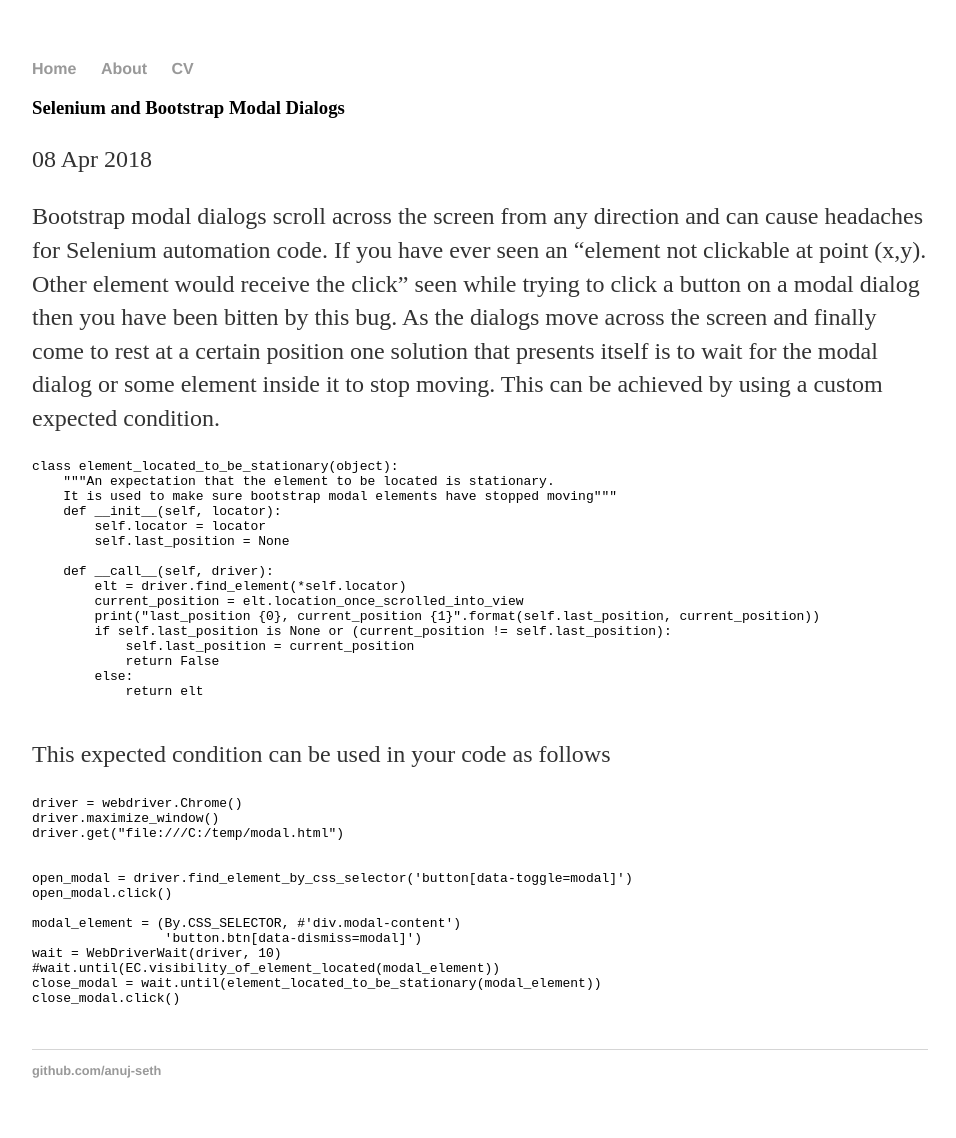
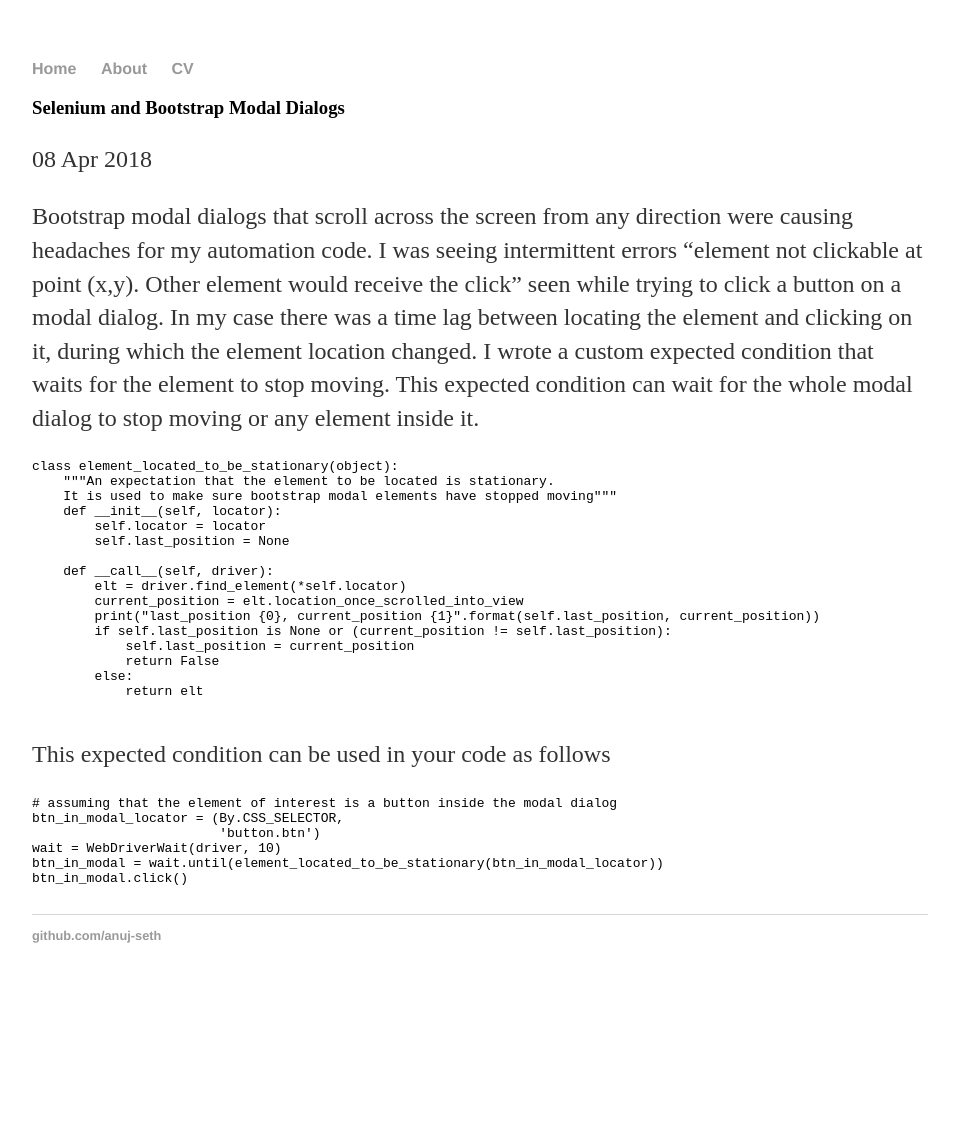
Before and after one commit to anuj-seth/anuj-seth.github.io, a Jekyll site: the page built from _posts/2018-04-08-selenium-modal-dialogs.md, in a window 1280 px wide. Shown: the whole page, without its empty margins (160-1116 px from the left). Built offline with Jekyll 4.4.1, drawn with Linux system fonts in a browser that asks for light colours; after the commit the page ends 1003 px from its top, so only the background shows below that.

Commit message:
updated blog post

````diff
--- a/_posts/2018-04-08-selenium-modal-dialogs.md
+++ b/_posts/2018-04-08-selenium-modal-dialogs.md
@@ -3,9 +3,10 @@
 title: "Selenium and Bootstrap Modal Dialogs"
 date: 2018-04-08
 ---
-Bootstrap modal dialogs scroll across the screen from any direction and can cause headaches for Selenium automation code.
-If you have ever seen an "element not clickable at point (x,y). Other element would receive the click" seen while trying to click a button on a modal dialog then you have been bitten by this bug.
-As the dialogs move across the screen and finally come to rest at a certain position one solution that presents itself is to wait for the modal dialog or some element inside it to stop moving. This can be achieved by using a custom expected condition.
+Bootstrap modal dialogs that scroll across the screen from any direction were causing headaches for my automation code.
+I was seeing intermittent errors  "element not clickable at point (x,y). Other element would receive the click" seen while trying to click a button on a modal dialog.
+In my case there was a time lag between locating the element and clicking on it, during which the element location changed.
+I wrote a custom expected condition that waits for the element to stop moving. This expected condition can wait for the whole modal dialog to stop moving or any element inside it.
 ```
 class element_located_to_be_stationary(object):
     """An expectation that the element to be located is stationary.
@@ -27,20 +28,11 @@
 ```
 This expected condition can be used in your code as follows
 ```
-driver = webdriver.Chrome()
-driver.maximize_window()
-driver.get("file:///C:/temp/modal.html")
-
-
-open_modal = driver.find_element_by_css_selector('button[data-toggle=modal]')
-open_modal.click()
-
-modal_element = (By.CSS_SELECTOR, #'div.modal-content')
-                 'button.btn[data-dismiss=modal]')
+# assuming that the element of interest is a button inside the modal dialog
+btn_in_modal_locator = (By.CSS_SELECTOR,
+                        'button.btn')
 wait = WebDriverWait(driver, 10)
-#wait.until(EC.visibility_of_element_located(modal_element))
-close_modal = wait.until(element_located_to_be_stationary(modal_element))
-close_modal.click()
-
+btn_in_modal = wait.until(element_located_to_be_stationary(btn_in_modal_locator))
+btn_in_modal.click()
 
 ```
````
